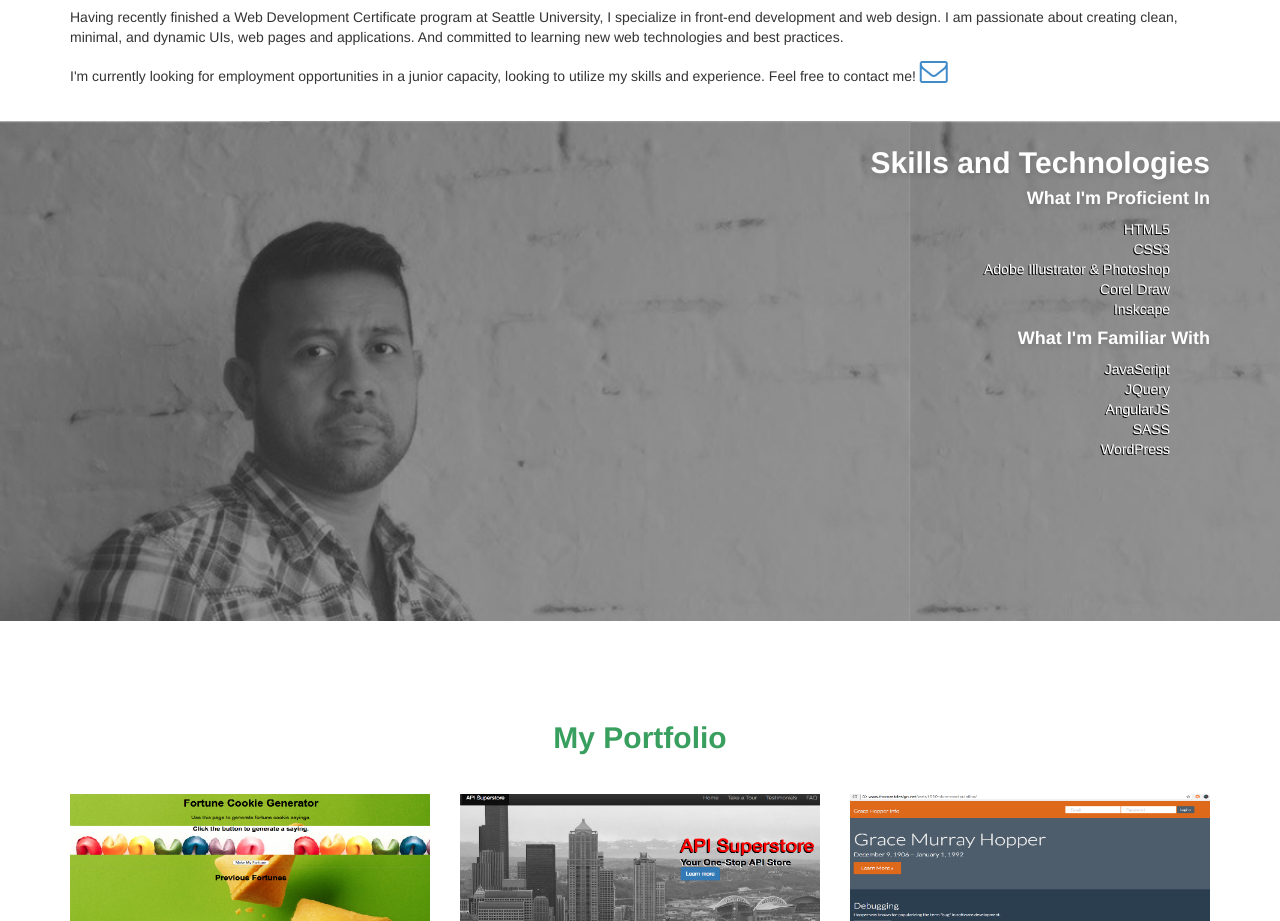
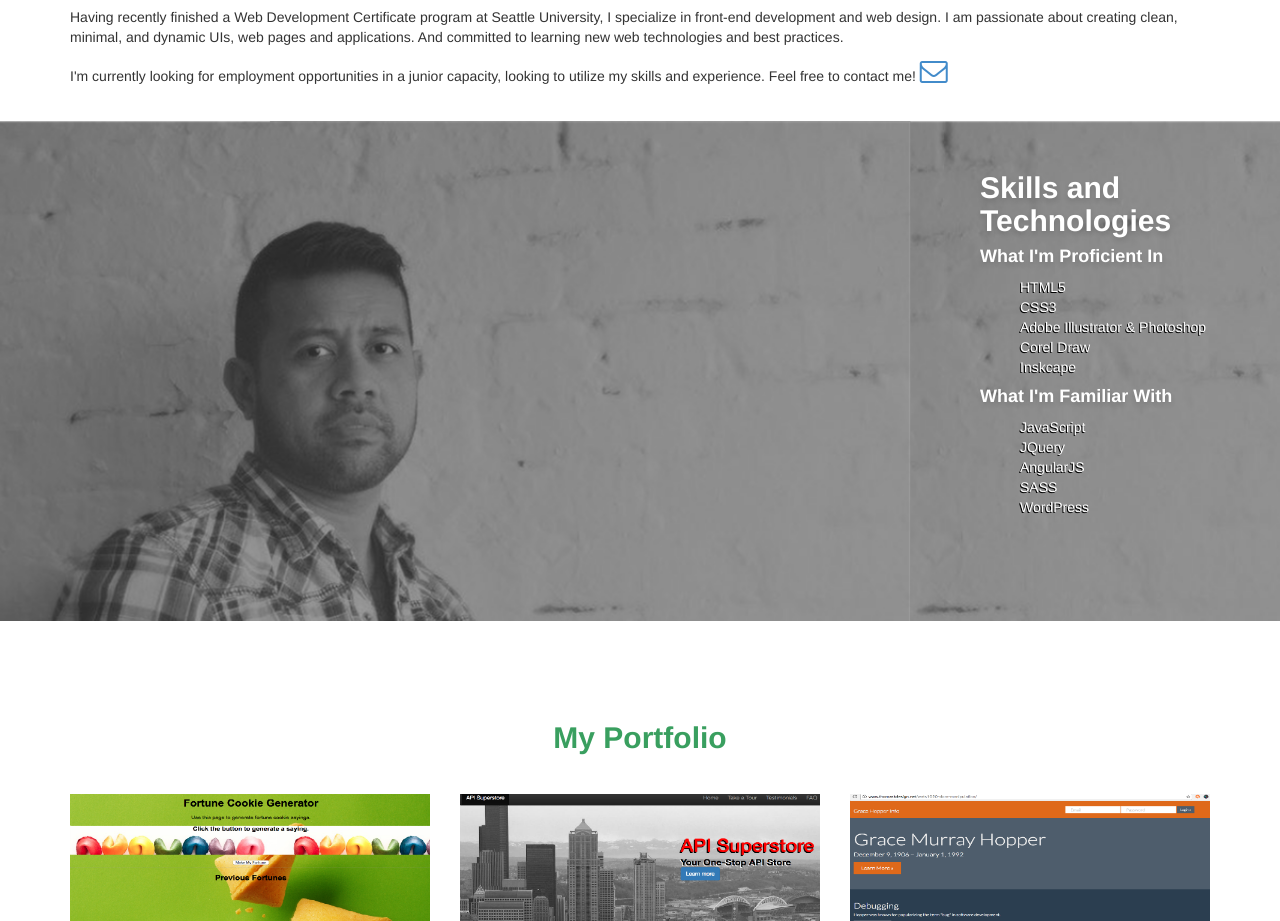
Before and after one commit to ThomasKDesign/PortfolioSite, a plain HTML site: page index.html in a window 1280 px wide. Shown: the part 781-1702 px from the top of the page. Drawn offline with nearby package versions, Linux system fonts and the light colour scheme; a script that the page names is missing.

Commit message:
Fixed Skills position

```diff
--- a/CSS/style.css
+++ b/CSS/style.css
@@ -80,7 +80,7 @@ h6 {
 .navbar-default .navbar-nav a:hover {
 
 	text-decoration: underline;
-	background: transparent;
+	background: none;
 }
 .navbar-default .navbar-nav> li> a {
 	color: #399F5F;
@@ -151,7 +151,7 @@ hr {
 
 #skillsWrap {
 	background: url(../img/HeadShot_BrickWallBG_bNw.png) no-repeat;
-	padding-top: 5px;
+	padding: 0 auto;
 	margin: none;
 	background-position: absolute;
 	min-height: 500px;
@@ -166,10 +166,12 @@ hr {
 	background-size: cover;
 }
 
-#skills{
-	margin: 30px, 50px, 0, 0;
-	direction: rtl;
-}
+#skills {
+	padding-top: 30px;
+	margin: 100px, 0, 0, 0;
+	width: 300px;
+	float: right;
+	}
 
 #skills h2, h4 {
 	color: white;
@@ -226,7 +228,7 @@ hr {
 	color: white;
 }
 
-.footerInfo p.footerBrand {
+p.footerBrand {
 	color: 399F5F;
 }
 
@@ -259,7 +261,7 @@ hr {
 #workwrap h4 {
 	font-weight: 400;
 	color: #ffffff
-} */
+}
 
 #aboutwrap {
 	background: url(../img/about.jpg) no-repeat center top;
@@ -278,7 +280,7 @@ hr {
 	-moz-background-size: cover;
 	-o-background-size: cover;
 	background-size: cover;
-}
+} */
 
 
  /*Gallery */
--- a/index.html
+++ b/index.html
@@ -59,21 +59,17 @@
       </div>
     </div>
 
-
+	<!-- Title div -->
 	<div id="headerwrap">
 	    <div class="container text-centered" id="title">
-
-
 				<h1>Thomas Kaiaua</h1>
 					<hr class="intro-divider">
 					<h4>Jr. Front-End Developer + Designer, Web Enthusiast!</h4>
 			</div> <!-- /title -->
-
 	</div><!-- /headerwrap -->
 
 	<!-- About -->
 	<div class="About" id="Aboutwrap">
-	 <!--<section id="About"></section> -->
 	  <div class="container text-centered">
 		 <h2>About Me</h2>
 		 	<p>Having worked in the graphic design and printing industry for over fifteen years, making a leap into web development only seems a natural transition in my career. Becoming a part of a fast, ever-changing industry is not only exciting, but has allowed me to utilize my creative skills and experience I
@@ -86,11 +82,8 @@
 
 	<div class="container" id="skillsWrap">
 		<div class="container" id="skills">
-
-
-
 	 			<h2>Skills and Technologies</h2>
-		 	 		<h4 class=>What I'm Proficient In</h4>
+		 	 		<h4>What I'm Proficient In</h4>
 	    			<ul>
 						<li>HTML5</li>
 						<li>CSS3</li>
@@ -124,7 +117,6 @@
 		 <div id="item" data-anijs="if: scroll, on: window, do: swing animated, before: scrollReveal">
         Cuba 2022
     </div>
-
 -->
 
 	<!--<section id="works"></section> -->
@@ -150,7 +142,6 @@
 			   <div class="col-lg-4 col-md-4 col-sm-4 gallery" id="PortfolioImg">
 			   			<a href="img/under-construction-page.jpg"><img src="img/AngularJS_src.png" class="img-responsive"></a>
 			   </div>
-
 		  </div><!--/row -->
 	</div><!--/container -->
 
@@ -170,12 +161,9 @@
 
 	<div id="footerwrap">
 			<div class="container text-center">
-
 				<div class="footerInfo">
 					<p><a href="mailto:thomas.kaiaua@gmail.com?Subject=Hello%20again" target="_top"><i class="fa fa-envelope-o fa-3x wow bounceIn" data-wow-delay=".1s"></i></a>
 					<p><a href="mailto:thomas.kaiaua@gmail.com?Subject=Hello%20again" target="_top">Contact me for further information</a>
-
-
 					<p class="footerBrand">&copy; Thomas Kaiaua</p>
 				</div>
 			</div>
```
Lines whose indentation alone changed are shown as unchanged.
